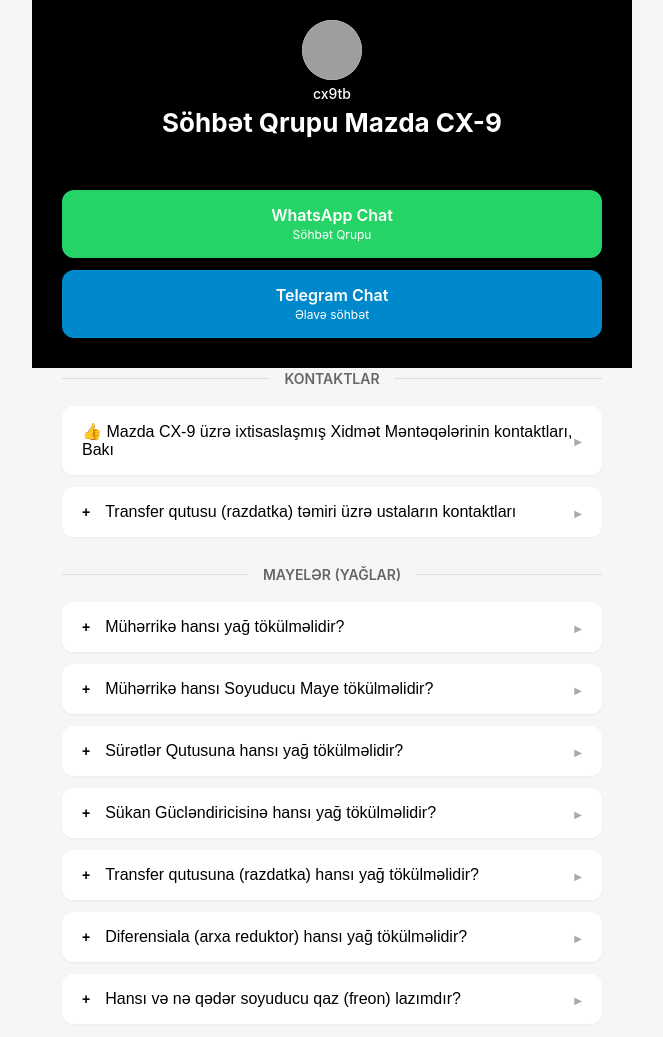
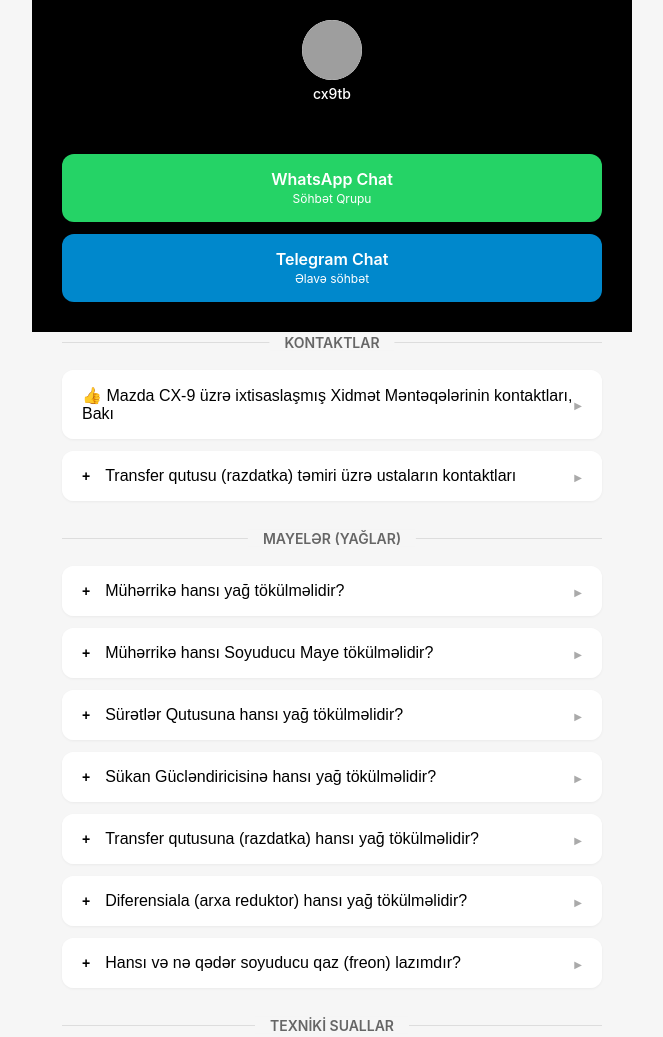
Before and after one commit to Mazda-cx9/-, a plain HTML site: page index.html in a window 1280 px wide. Shown: the top 1037 px of the page, without its empty margins (308-971 px from the left). Drawn offline with Linux system fonts and the light colour scheme; grey boxes are pictures that could not be loaded.

Commit message:
Add files via upload

```diff
--- a/index.html
+++ b/index.html
@@ -3,7 +3,7 @@
 <head>
 <meta charset="UTF-8">
 <meta name="viewport" content="width=device-width, initial-scale=1.0">
-<title>Söhbət Qrupu Mazda CX-9</title>
+<title>Mazda CX-9</title>
 <style>
 /* Reset və əsas stillər */
 body {
@@ -225,8 +225,7 @@
         <img src="https://i.postimg.cc/MK7hQ4GD/IMG-20251119-140712-396.jpg" alt="Mazda CX-9 Logo">
       </div>
       <h1>cx9tb</h1>
-      <h2>Söhbət Qrupu Mazda CX-9</h2>
-    </div>
+      <h2></h2> </div>
 
     <div class="top-buttons">
       <a class="chat-button whatsapp-main" href="https://chat.whatsapp.com/KXNDRzr1JfAEwviBFaAumV?mode=hqrt3" target="_blank">
```
